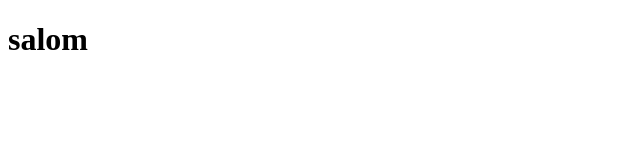
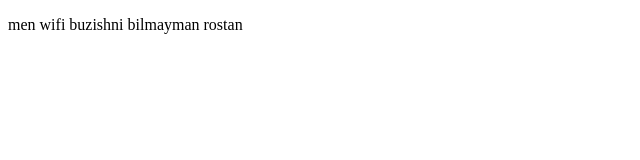
Before and after one commit to Zuxriddin010dev/57-maktab.uz, a plain HTML site: page index.html in a window 1280 px wide. Shown: the whole page, without its empty margins (0-640 px from the left). Drawn offline with nearby package versions, Linux system fonts and the light colour scheme.

Commit message:
wifi not

```diff
--- a/index.html
+++ b/index.html
@@ -11,7 +11,7 @@
     <link rel="stylesheet" href="./css/style.css">
 </head>
 <body>
-    <h1>salom</h1>
+    <p>men wifi buzishni bilmayman rostan</p>
 
     <script src="./js/script.js"></script>
 </body>
```
